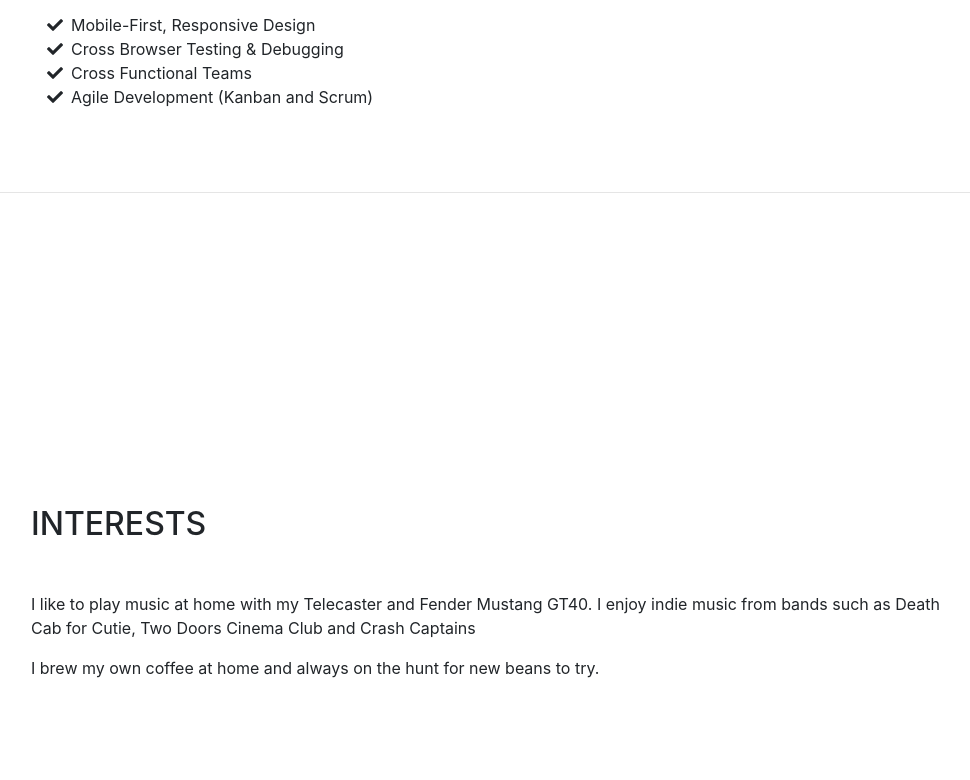
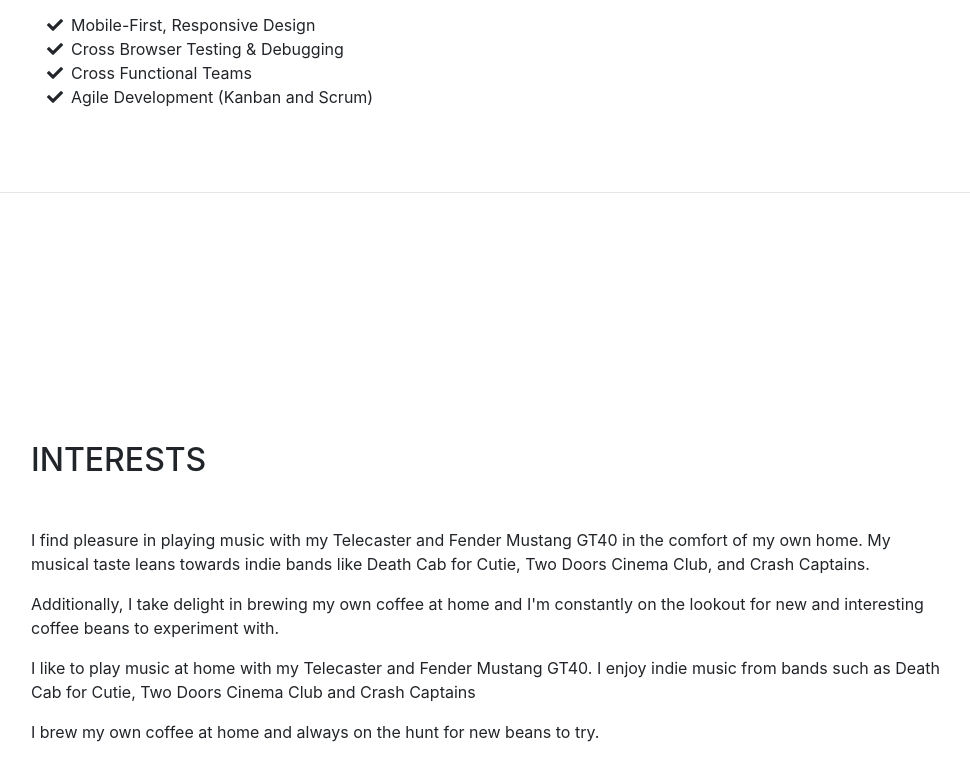
Before and after one commit to efrenmacasaet/efrenmacasaet.github.io, a website with bundled scripts: page index.html in a window 1280 px wide. Shown: the part 3276-4056 px from the top of the page, without its empty margins (289-1259 px from the left). Built offline with nearby package versions, Linux system fonts and the light colour scheme; a web font is replaced by a local one.

Commit message:
Update index.html

```diff
--- a/index.html
+++ b/index.html
@@ -254,6 +254,8 @@
       <section class="resume-section p-3 p-lg-5 d-flex flex-column" id="interests">
         <div class="my-auto">
           <h2 class="mb-5">Interests</h2>
+          <p>I find pleasure in playing music with my Telecaster and Fender Mustang GT40 in the comfort of my own home. My musical taste leans towards indie bands like Death Cab for Cutie, Two Doors Cinema Club, and Crash Captains.</p>
+          <p></p>Additionally, I take delight in brewing my own coffee at home and I'm constantly on the lookout for new and interesting coffee beans to experiment with.</p>
           <p>I like to play music at home with my Telecaster and Fender Mustang GT40. I enjoy indie music from bands such as Death Cab for Cutie, Two Doors Cinema Club and Crash Captains</p>
           <p class="mb-0">I brew my own coffee at home and always on the hunt for new beans to try.</p>
         </div>
```
